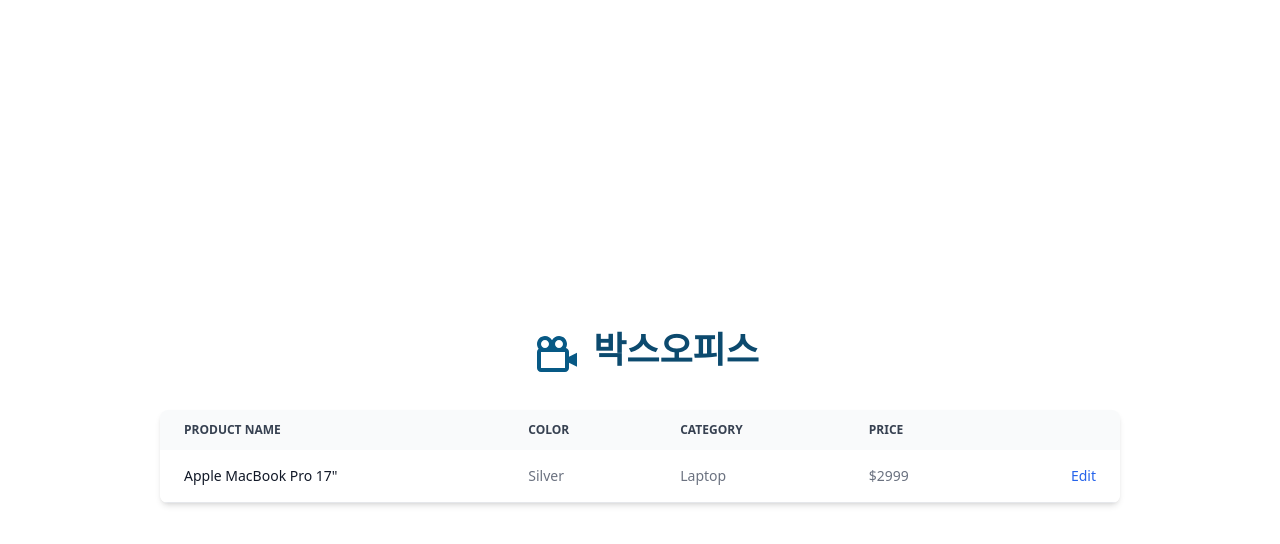
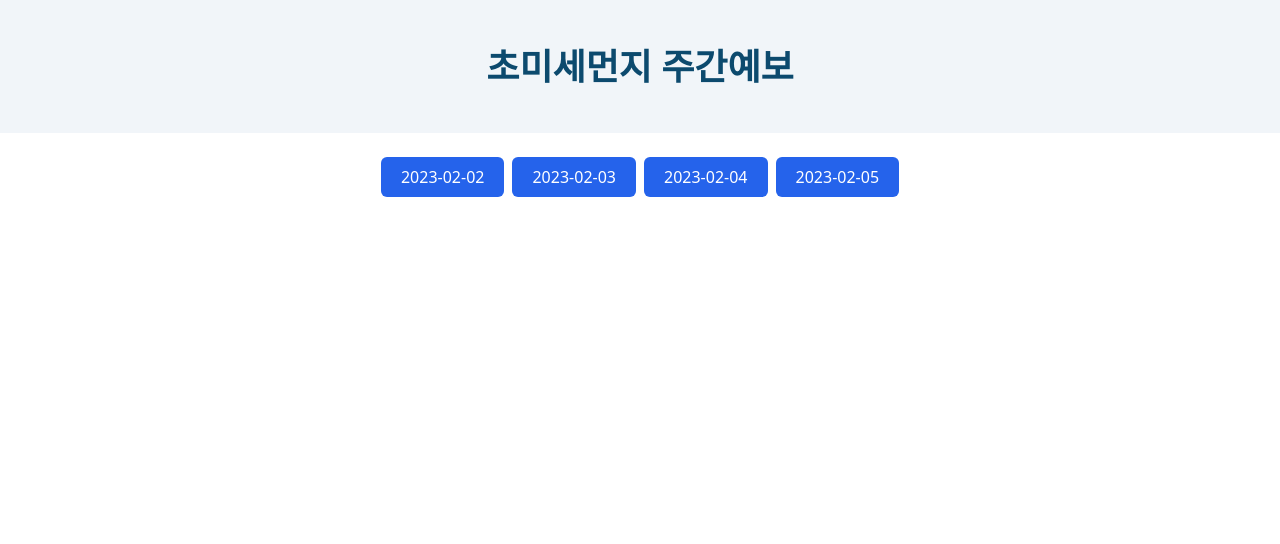
Before and after one commit to pnumin/k5_react, a React (Create React App) app: page / in a window 1280 px wide. Shown: the top 544 px of the page. Built offline with nearby package versions, Linux system fonts and the light colour scheme.

Commit message:
초미세먼지예보

```diff
--- a/src/06/BoxOffice.js
+++ b/src/06/BoxOffice.js
@@ -1,53 +1,92 @@
 import { BiCameraMovie } from "react-icons/bi";
 import TailH1 from "../UI/TailH1";
+import { useEffect, useState } from "react";
 
 export default function BoxOffice() {
+  const [trs, setTrs] = useState();
+  const [boxlist, setBoxlist] = useState();
+
+  useEffect(() => {
+    //환경변수값 가져오기
+    let apikey = process.env.REACT_APP_BOXOFFICE;
+
+    // console.log(apikey)
+    let url = "https://kobis.or.kr/kobisopenapi/webservice/rest/boxoffice/searchDailyBoxOfficeList.json?"
+    url = url + `key=${apikey}`
+    url = url + `&targetDt=20231129`;
+
+    // console.log(url) ;
+    fetch(url)
+      .then(resp => resp.json())
+      .then(data => setBoxlist(data.boxOfficeResult.dailyBoxOfficeList))
+      .catch(err => console.log(err))
+
+  }, []);
+
+  //boxlist 변경시 실행
+  useEffect(() => {
+
+    // console.log(boxlist)
+    (boxlist === undefined)
+      ? setTrs(<tr>
+                <td></td>
+                <td></td>
+                <td></td>
+              </tr>)
+      : setTrs(boxlist.map((item) =>
+        <tr key={item.movieCd} className="bg-white border-b dark:bg-gray-800 dark:border-gray-700 hover:bg-gray-100 hover:text-stone-950 hover:font-bold dark:hover:bg-gray-600">
+          <td className="px-6 py-4">
+            <span className="inline-flex justify-center items-center w-5 h-5 bg-slate-500 text-white rounded-md mx-2">
+              {item.rank}
+            </span>
+            {item.movieNm}
+          </td>
+          <td className="px-6 py-4 text-right">
+            {parseInt(item.salesAmt).toLocaleString('ko-KR')}원
+          </td>
+          <td className="px-6 py-4 text-right">
+            {parseInt(item.audiCnt).toLocaleString('ko-KR')}명
+          </td>
+          <td className="px-6 py-4 ">
+            {
+              ( parseInt(item.rankInten) > 0 )
+              ?  <span className="text-red-600">▲{item.rankInten}</span>
+              : ( parseInt(item.rankInten) < 0 )
+                ?  <span className="text-sky-600">▼{Math.abs(item.rankInten)}</span>
+                : "-"
+            }
+          </td>
+        </tr>)
+      );
+  }, [boxlist]);
+
   return (
     <div className="container mx-auto h-screen">
       <div className="flex flex-col justify-center items-center w-full h-full">
         <div className="flex m-8">
-          <BiCameraMovie className="text-5xl text-sky-800 mx-3"/>
+          <BiCameraMovie className="text-5xl text-sky-800 mx-3" />
           <TailH1 title="박스오피스" />
         </div>
         <div className="relative overflow-x-auto w-3/4 shadow-md sm:rounded-lg">
           <table className="w-full text-sm text-left rtl:text-right text-gray-500 dark:text-gray-400">
-            <thead className="text-xs text-gray-700 uppercase bg-gray-50 dark:bg-gray-700 dark:text-gray-400">
+            <thead className="text-gray-700 uppercase bg-gray-50 dark:bg-gray-700 dark:text-gray-400">
               <tr>
                 <th scope="col" className="px-6 py-3">
-                  Product name
+                  영화명
                 </th>
                 <th scope="col" className="px-6 py-3">
-                  Color
+                  매출액
                 </th>
                 <th scope="col" className="px-6 py-3">
-                  Category
+                  관객수
                 </th>
                 <th scope="col" className="px-6 py-3">
-                  Price
-                </th>
-                <th scope="col" className="px-6 py-3">
-                  <span className="sr-only">Edit</span>
+                  증감율
                 </th>
               </tr>
             </thead>
             <tbody>
-              <tr className="bg-white border-b dark:bg-gray-800 dark:border-gray-700 hover:bg-gray-50 dark:hover:bg-gray-600">
-                <th scope="row" className="px-6 py-4 font-medium text-gray-900 whitespace-nowrap dark:text-white">
-                  Apple MacBook Pro 17"
-                </th>
-                <td className="px-6 py-4">
-                  Silver
-                </td>
-                <td className="px-6 py-4">
-                  Laptop
-                </td>
-                <td className="px-6 py-4">
-                  $2999
-                </td>
-                <td className="px-6 py-4 text-right">
-                  <a href="#" className="font-medium text-blue-600 dark:text-blue-500 hover:underline">Edit</a>
-                </td>
-              </tr>
+              {trs}
             </tbody>
           </table>
         </div>
--- /dev/null
+++ b/src/07/Frcst.js
@@ -0,0 +1,47 @@
+import { useEffect, useState } from 'react';
+import TailH1 from '../UI/TailH1' ;
+import TailBlueButton from '../UI/TailBlueButton';
+import data from './dataFrcst.json' ;
+
+export default function Frcst() {
+  const [dtTags, setDtTags] = useState() ;
+  const [dtcnTags, setDtCnTags] = useState() ;
+
+  const dtKey = ["frcstOneDt", "frcstTwoDt", "frcstThreeDt", "frcstFourDt"] ;
+  const cnKey = ["frcstOneCn", "frcstTwoCn", "frcstThreeCn", "frcstFourCn"] ;
+
+  let dtcn = {}
+  for(let i=0 ; i < dtKey.length ; i++) {
+    dtcn[data[dtKey[i]]] = data[cnKey[i]]
+  }
+  console.log(dtcn)
+
+  const handleClick = (dt) => {
+    console.log(dt, dtcn[dt])
+    setDtCnTags(dtcn[dt]) ;
+  }
+  useEffect(() => {
+    setDtTags(
+      dtKey.map((k, idx)=>
+        <TailBlueButton key={`dt${idx}`}
+                        caption={data[k]}
+                        onClick={() => handleClick(data[k])} />
+      )
+    );
+  }, []) ;
+  return (
+    <div className="container mx-auto h-screen">
+      <div className="flex justify-center items-center h-1/6 bg-slate-100">
+        <TailH1 title={"초미세먼지 주간예보"} />
+      </div>
+      <div className='grow flex flex-col justify-center items-center'>
+        <div className='flex justify-center items-center p-5'>
+        {dtTags}
+        </div>
+        <div className='flex justify-center items-center p-5'>
+        {dtcnTags}
+        </div>
+      </div>
+    </div>
+  )
+}
--- /dev/null
+++ b/src/07/dataFrcst.json
@@ -0,0 +1,12 @@
+{
+    "frcstFourDt":"2023-02-05",
+    "frcstThreeDt":"2023-02-04",
+    "frcstTwoCn":"서울 : 낮음, 인천 : 낮음, 경기북부 : 낮음, 경기남부 : 낮음, 강원영서 : 낮음, 강원영동 : 낮음, 대전 : 낮음, 세종 : 낮음, 충남 : 낮음, 충북 : 낮음, 광주 : 낮음, 전북 : 낮음, 전남 : 낮음, 부산 : 낮음, 대구 : 낮음, 울산 : 낮음, 경북 : 낮음, 경남 : 낮음, 제주 : 낮음, 신뢰도 : 보통",
+    "gwthcnd":"2월 4일~5일은 중서부지역을 중심으로 국외 미세먼지가 유입되는 가운데 대기 정체로 축적되어 4일 인천· 경기남부·충남, 5일 인천·경기남부·충북·충남에서 미세먼지 농도가 '높음'일 것으로 예상됩니다.",
+    "frcstTwoDt":"2023-02-03",
+    "frcstFourCn":"서울 : 낮음, 인천 : 높음, 경기북부 : 낮음, 경기남부 : 높음, 강원영서 : 낮음, 강원영동 : 낮음, 대전 : 낮음, 세종 : 낮음, 충남 : 높음, 충북 : 높음, 광주 : 낮음, 전북 : 낮음, 전남 : 낮음, 부산 : 낮음, 대구 : 낮음, 울산 : 낮음, 경북 : 낮음, 경남 : 낮음, 제주 : 낮음, 신뢰도 : 보통",
+    "frcstThreeCn":"서울 : 낮음, 인천 : 높음, 경기북부 : 낮음, 경기남부 : 높음, 강원영서 : 낮음, 강원영동 : 낮음, 대전 : 낮음, 세종 : 낮음, 충남 : 높음, 충북 : 낮음, 광주 : 낮음, 전북 : 낮음, 전남 : 낮음, 부산 : 낮음, 대구 : 낮음, 울산 : 낮음, 경북 : 낮음, 경남 : 낮음, 제주 : 낮음, 신뢰도 : 보통",
+    "frcstOneDt":"2023-02-02",
+    "frcstOneCn":"서울 : 낮음, 인천 : 낮음, 경기북부 : 낮음, 경기남부 : 낮음, 강원영서 : 낮음, 강원영동 : 낮음, 대전 : 낮음, 세종 : 낮음, 충남 : 낮음, 충북 : 낮음, 광주 : 낮음, 전북 : 낮음, 전남 : 낮음, 부산 : 낮음, 대구 : 낮음, 울산 : 낮음, 경북 : 낮음, 경남 : 낮음, 제주 : 낮음, 신뢰도 : 높음",
+    "presnatnDt":"2023-01-30"
+    }
--- a/src/App.js
+++ b/src/App.js
@@ -3,7 +3,8 @@
 // import ClockMain from './02/ClockMain';
 // import FrontEnd from './03/FrontEnd';
 // import Lotto from './05/Lotto';
-import BoxOffice from './06/BoxOffice';
+// import BoxOffice from './06/BoxOffice';
+import Frcst from './07/Frcst';
 
 function App() {
   return (
@@ -11,7 +12,8 @@
     // <ClockMain />
     // <FrontEnd />
     // <Lotto />
-    <BoxOffice />
+    // <BoxOffice />
+    <Frcst />
   );
 }
 
--- /dev/null
+++ b/src/UI/TailBlueButton.js
@@ -0,0 +1,10 @@
+export default function TailBlueButton({caption, onClick}) {
+  return (
+    <button
+      className="inline-flex justify-center items-center p-5 h-10 rounded-md m-1 bg-blue-600 text-white hover:bg-blue-800"
+      onClick={onClick}
+    >
+      {caption}
+    </button>
+  )
+}
```
Also changed, not shown: 1 other file (tests, documents, lock files or other folders).
